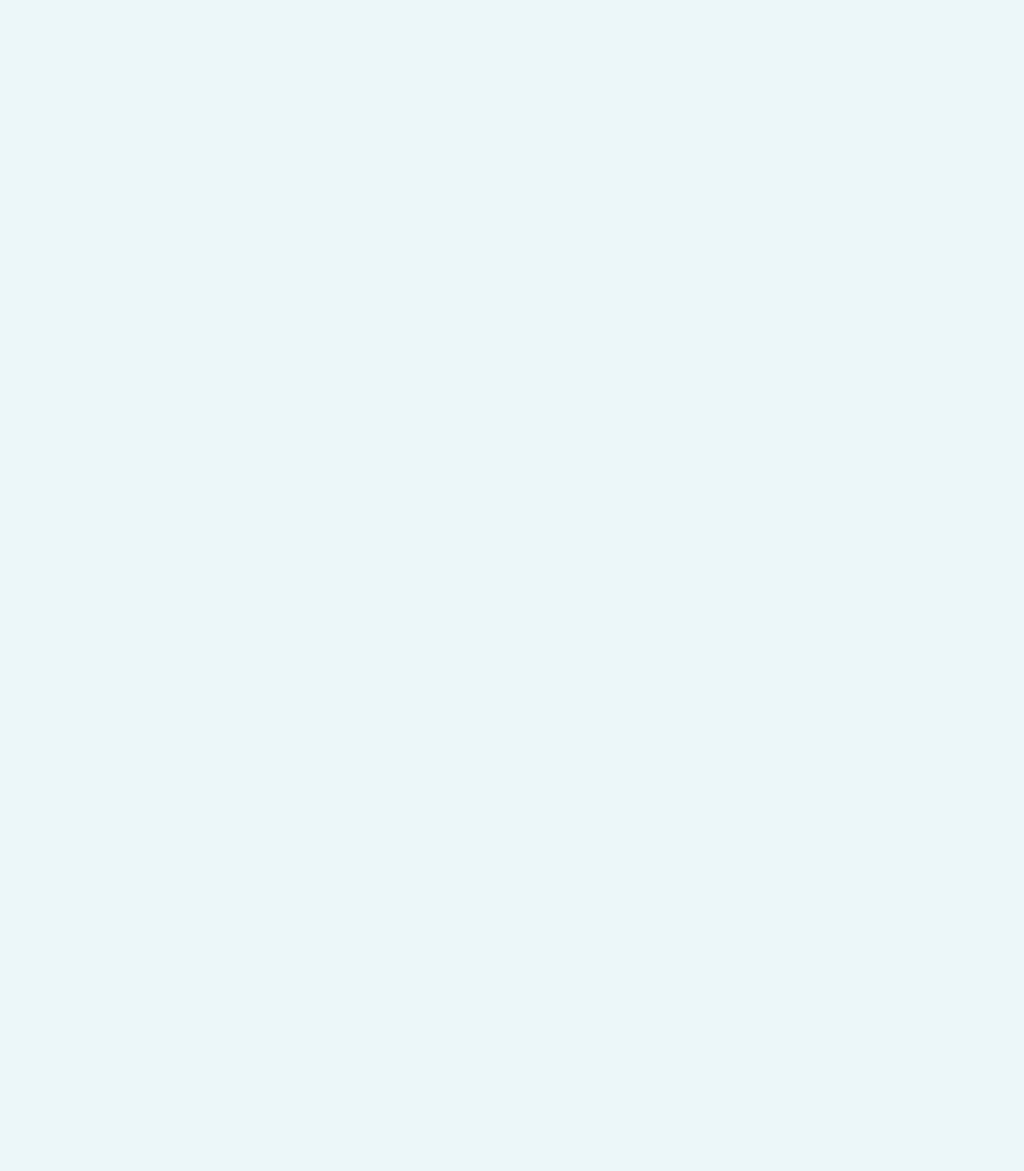
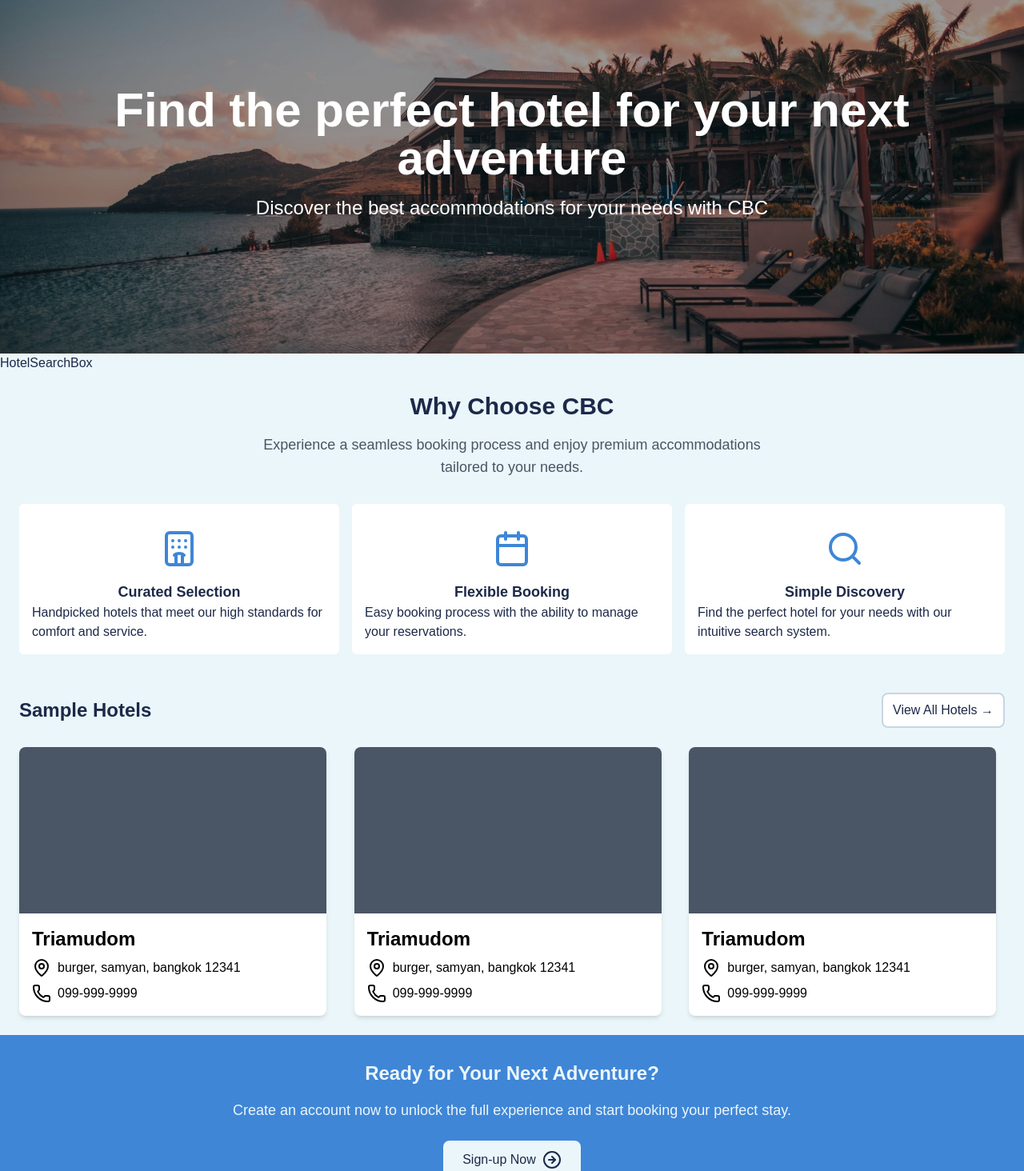
Before and after one commit to Bossppp/fe-project-2024-2-concern-but-complete, a Next.js app: page / in a window 1280 px wide. Shown: the part 106-1570 px from the top of the page at 80% size. Before the commit the page ends 800 px from the top, so only its background shows below. Built offline with nearby package versions, Linux system fonts and the light colour scheme.

Commit message:
feat: roughly complete home page

```diff
--- a/src/app/page.tsx
+++ b/src/app/page.tsx
@@ -1,9 +1,165 @@
+import HotelCard from "@/components/HotelCard";
+import { Hotel } from "../../interface";
+import HotelSearchBox from "@/components/HotelSearchBox";
+import {
+  ArrowRightCircle,
+  Calendar,
+  Hotel as HotelIcon,
+  Search,
+} from "lucide-react";
 import Image from "next/image";
+import React from "react";
+import Link from "next/link";
 
 const Banner = () => {
-  return;
+  return (
+    <div className="relative h-[500px] w-full">
+      <Image
+        src="/img/banner.jpg"
+        alt="banner"
+        layout="fill"
+        objectFit="cover"
+        className="absolute inset-0 z-0 brightness-60"
+      />
+      <div className="absolute inset-0 flex flex-col justify-center items-center text-center text-white px-4">
+        <h1 className="text-4xl md:text-6xl font-bold mb-4">
+          Find the perfect hotel for your next adventure
+        </h1>
+        <p className="text-lg md:text-2xl">
+          Discover the best accommodations for your needs with CBC
+        </p>
+      </div>
+    </div>
+  );
+};
+
+const mockHotels: Hotel[] = [
+  {
+    id: "1",
+    name: "Triamudom",
+    address: {
+      building_number: "123",
+      street: "burger",
+      district: "samyan",
+      province: "bangkok",
+      postal_code: "12341",
+    },
+    tel: "099-999-9999",
+  },
+  {
+    id: "1",
+    name: "Triamudom",
+    address: {
+      building_number: "123",
+      street: "burger",
+      district: "samyan",
+      province: "bangkok",
+      postal_code: "12341",
+    },
+    tel: "099-999-9999",
+  },
+  {
+    id: "1",
+    name: "Triamudom",
+    address: {
+      building_number: "123",
+      street: "burger",
+      district: "samyan",
+      province: "bangkok",
+      postal_code: "12341",
+    },
+    tel: "099-999-9999",
+  },
+  {
+    id: "1",
+    name: "Triamudom",
+    address: {
+      building_number: "123",
+      street: "burger",
+      district: "samyan",
+      province: "bangkok",
+      postal_code: "12341",
+    },
+    tel: "099-999-9999",
+  },
+];
+
+const SellPointCard = ({
+  title,
+  description,
+  icon,
+}: {
+  title: string;
+  description: string;
+  icon: React.ReactNode;
+}) => {
+  return (
+    <div className="flex flex-col items-center w-auto bg-white p-4 rounded-md shadow-bg shadow-lg">
+      <div className="text-primary rounded-full p-4">{icon}</div>
+      <h3 className="text-lg font-semibold">{title}</h3>
+      <p className="text-start text-wrap">{description}</p>
+    </div>
+  );
 };
 
 export default function Home() {
-  return <main></main>;
+  return (
+    <main>
+      <Banner />
+      <HotelSearchBox />
+      <section className="text-center p-6">
+        <h2 className="text-3xl font-bold mb-4">Why Choose CBC</h2>
+        <p className="text-lg text-gray-600 mb-8 max-w-2xl mx-auto">
+          Experience a seamless booking process and enjoy premium accommodations
+          tailored to your needs.
+        </p>
+        <div className="grid grid-cols-[repeat(auto-fit,minmax(300px,1fr))] items-center gap-4">
+          <SellPointCard
+            title="Curated Selection"
+            description="Handpicked hotels that meet our high standards for comfort and service."
+            icon={<HotelIcon size={48} />}
+          />
+          <SellPointCard
+            title="Flexible Booking"
+            description="Easy booking process with the ability to manage your reservations."
+            icon={<Calendar size={48} />}
+          />
+          <SellPointCard
+            title="Simple Discovery"
+            description="Find the perfect hotel for your needs with our intuitive search system."
+            icon={<Search size={48} />}
+          />
+        </div>
+      </section>
+      <section className="p-6">
+        <div className="flex justify-between items-center mb-6">
+          <h2 className="text-2xl font-bold">Sample Hotels</h2>
+          <Link
+            href={"/"}
+            className="bg-white px-3 py-2 rounded-lg border-2 border-slate-300 hover:bg-slate-300 transition-colors"
+          >
+            View All Hotels →
+          </Link>
+        </div>
+        <div className="grid grid-cols-1 sm:grid-cols-2 lg:grid-cols-3 gap-6">
+          {mockHotels.slice(0, 3).map((hotel, index) => (
+            <HotelCard key={index} hotel={hotel} />
+          ))}
+        </div>
+      </section>
+      <footer className="bg-primary text-bg flex flex-col items-center py-8 shadow-lg">
+        <h2 className="text-2xl font-bold mb-4">
+          Ready for Your Next Adventure?
+        </h2>
+        <p className="text-lg mb-6">
+          Create an account now to unlock the full experience and start booking
+          your perfect stay.
+        </p>
+        <button className="flex items-center bg-bg text-text px-6 py-3 rounded-lg hover:bg-primary-dark transition-colors">
+          Sign-up Now
+          <ArrowRightCircle className="ml-2" />
+        </button>
+      </footer>
+    </main>
+  );
 }
--- a/src/components/HotelCard.tsx
+++ b/src/components/HotelCard.tsx
@@ -2,16 +2,22 @@
 import React from "react";
 import { Hotel } from "../../interface";
 import { useRouter } from "next/navigation";
-import { MapPin, Calendar } from "lucide-react";
+import { MapPin, Phone } from "lucide-react";
 
 function HotelCard({ hotel }: { hotel: Hotel }) {
   const router = useRouter();
 
   const handleClick = () => {
-    router.push(`/hotel/${hotel.id}`);
+    router.push(`/hotels/${hotel.id}`);
   };
+  const addressText = hotel.address
+    ? `${hotel.address.street}, ${hotel.address.district}, ${hotel.address.province} ${hotel.address.postal_code}`
+    : "No address info";
   return (
-    <div className="max-w-sm w-full bg-white text-black rounded-lg shadow-md overflow-hidden">
+    <div
+      className="max-w-sm w-full bg-white text-black rounded-lg shadow-md overflow-hidden"
+      onClick={handleClick}
+    >
       <div className="relative h-52 bg-gray-600">
         {/* <img
           src={hotel.image}
@@ -20,14 +26,14 @@ function HotelCard({ hotel }: { hotel: Hotel }) {
         /> */}
       </div>
       <div className="p-4">
-        <h2 className="text-2xl font-semibold mb-2">kuy</h2>
+        <h2 className="text-2xl font-semibold mb-2">{hotel.name}</h2>
         <div className="flex items-center mb-2">
-          <Calendar />
-          <span className="ml-2">1238</span>
+          <MapPin />
+          <span className="ml-2">{addressText}</span>
         </div>
         <div className="flex items-center">
-          <MapPin />
-          <span className="ml-2">af</span>
+          <Phone />
+          <span className="ml-2">{hotel.tel}</span>
         </div>
       </div>
     </div>
--- /dev/null
+++ b/src/components/HotelSearchBox.tsx
@@ -0,0 +1,7 @@
+import React from "react";
+
+const HotelSearchBox = () => {
+  return <div>HotelSearchBox</div>;
+};
+
+export default HotelSearchBox;
```
Also changed, not shown: public/img/banner.jpg (added).
